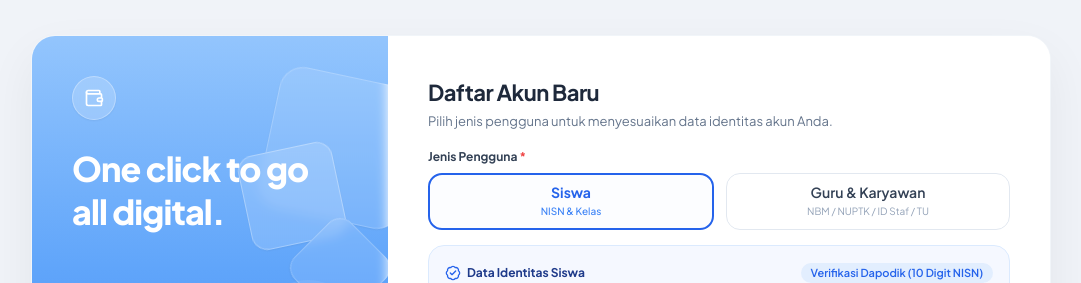
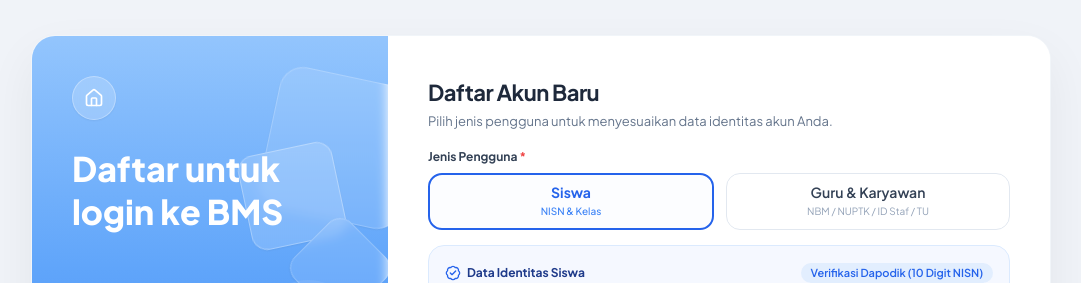
Before and after one commit to brmenn/BMS-FE, a React (Vite) app: page /register in a window 1280 px wide. Shown: the top 283 px of the page, without its empty margins (99-1180 px from the left). Built offline with nearby package versions, Linux system fonts and the light colour scheme; no server answers.

Commit message:
Replace register brand icon with home link
Use a home icon that returns to the landing page and update register panel text.

```diff
--- a/src/features/auth/components/BrandPanel.tsx
+++ b/src/features/auth/components/BrandPanel.tsx
@@ -1,4 +1,5 @@
-import { Wallet } from 'lucide-react'
+import { Home } from 'lucide-react'
+import { Link } from 'react-router-dom'
 import illustration from '@/assets/illustration/tablet-plant-margin.svg'
 
 export function BrandPanel() {
@@ -12,16 +13,21 @@
       </div>
 
       <div className="relative flex w-full shrink-0 flex-col items-start pb-7">
-        <div className="flex h-11 w-11 items-center justify-center rounded-full border border-white/30 bg-white/20 shadow-[0px_1px_2px_#0000000d] backdrop-blur-[6px]">
-          <Wallet aria-hidden="true" className="h-5 w-5 text-white" />
-        </div>
+        <Link
+          aria-label="Kembali ke halaman utama"
+          className="flex h-11 w-11 items-center justify-center rounded-full border border-white/30 bg-white/20 shadow-[0px_1px_2px_#0000000d] backdrop-blur-[6px] transition-colors hover:bg-white/30 focus-visible:outline focus-visible:outline-2 focus-visible:outline-offset-2 focus-visible:outline-white"
+          title="Kembali ke halaman utama"
+          to="/"
+        >
+          <Home aria-hidden="true" className="h-5 w-5 text-white" />
+        </Link>
       </div>
 
       <div className="relative flex w-full flex-1 flex-col items-start">
-        <p className="max-w-[240px] text-[34px] font-extrabold leading-[42.5px] tracking-[-0.85px] text-white">
-          One click to go
+        <p className="max-w-[240px] text-[34px] font-extrabold leading-[42.5px] text-white">
+          Daftar untuk
           <br />
-          all digital.
+          login ke BMS
         </p>
       </div>
 
```
